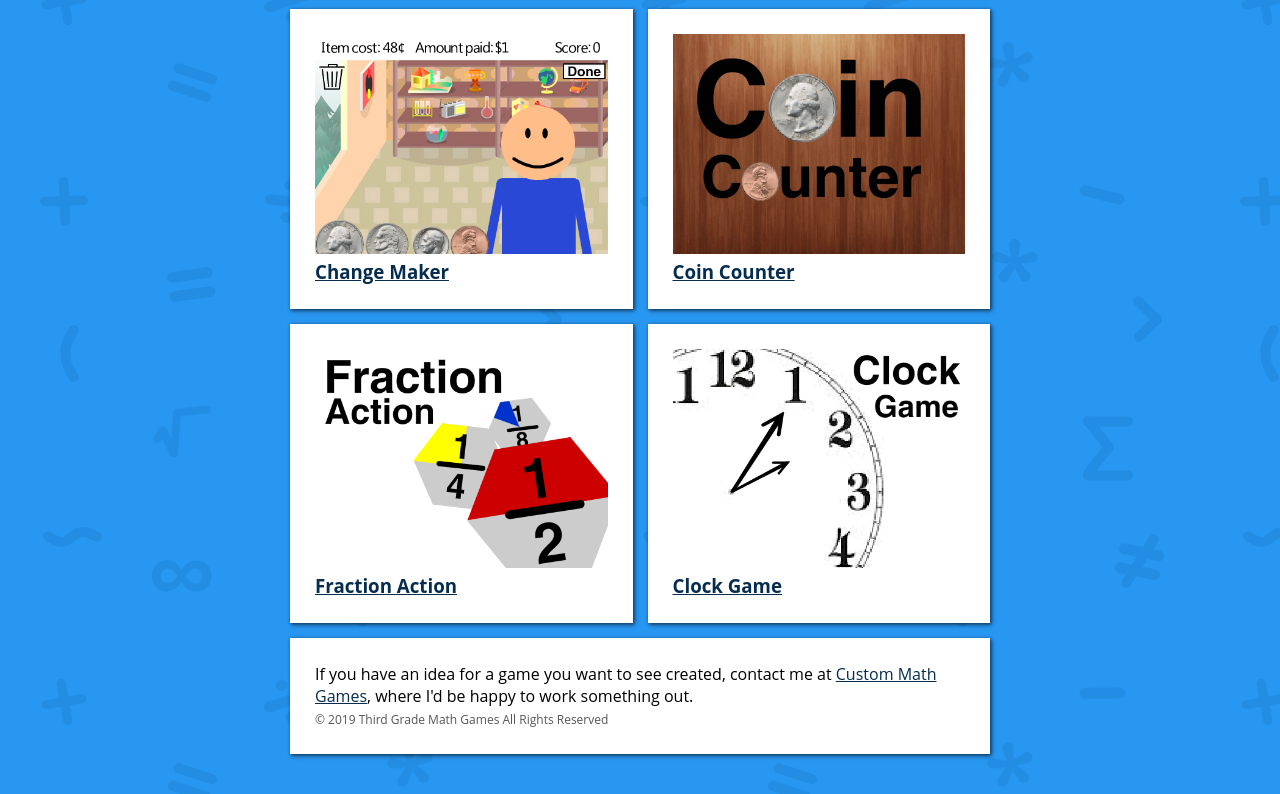
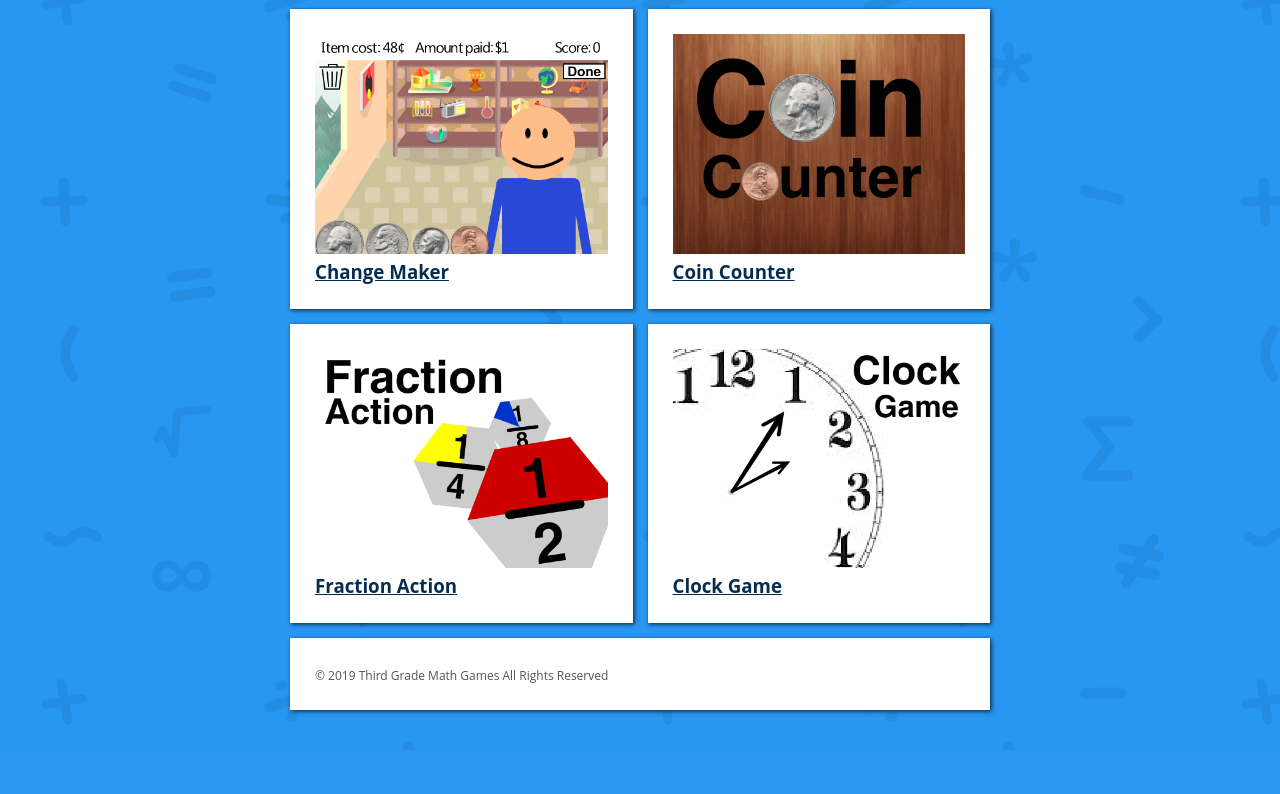
Before and after one commit to PullJosh/thirdgrademathgames, a plain HTML site: page index.html in a window 1280 px wide. Shown: the part 1257-2051 px from the top of the page. After the commit the page ends 2007 px from the top, so only its background shows below. Drawn offline with Linux system fonts and the light colour scheme.

Commit message:
Update index.html

```diff
--- a/index.html
+++ b/index.html
@@ -84,8 +84,6 @@
 		</div>
 	</div>
 	<div class="card footer">
-		If you have an idea for a game you want to see created, contact me at <a href="http://custommathgames.com/">Custom Math Games</a>, where I'd be happy to work something out.
-		<br />
 		<span class="footerCopy">&copy; <script>document.write(new Date().getFullYear());</script> Third Grade Math Games All Rights Reserved</span>
 	</div>
 </div>
```
